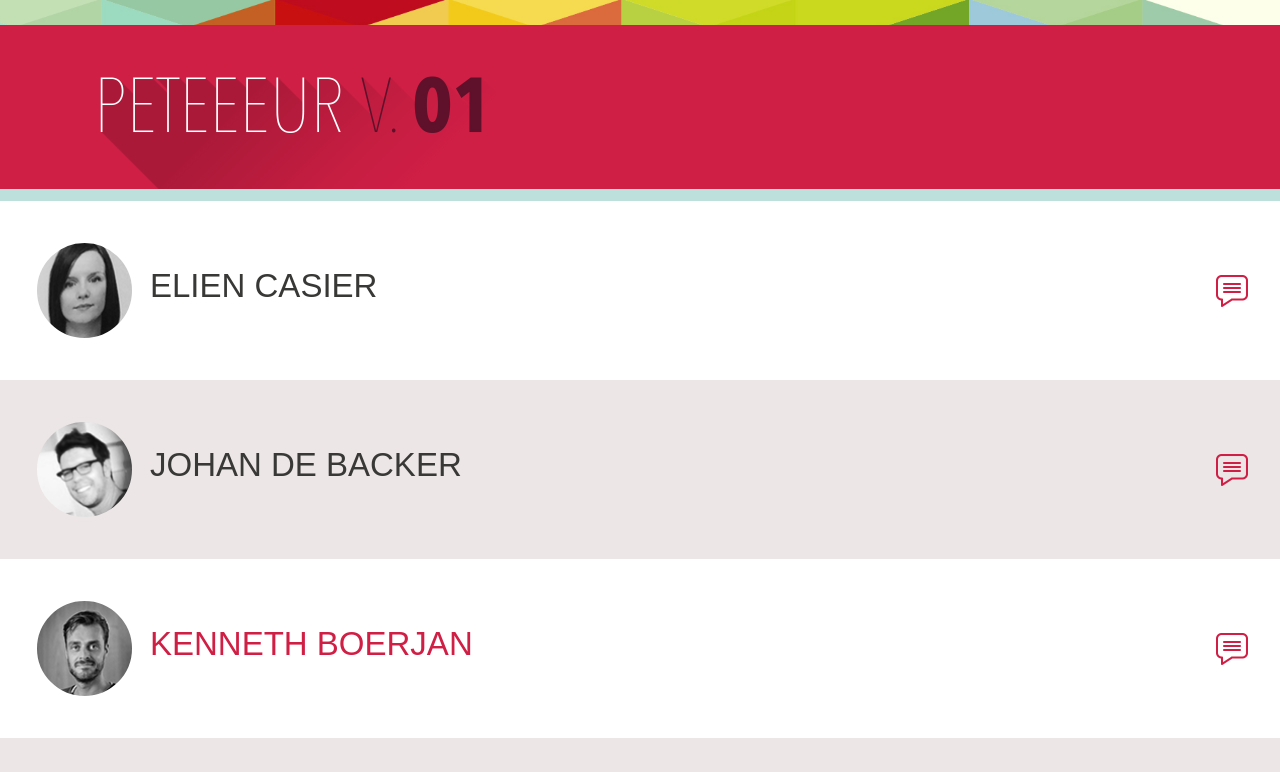
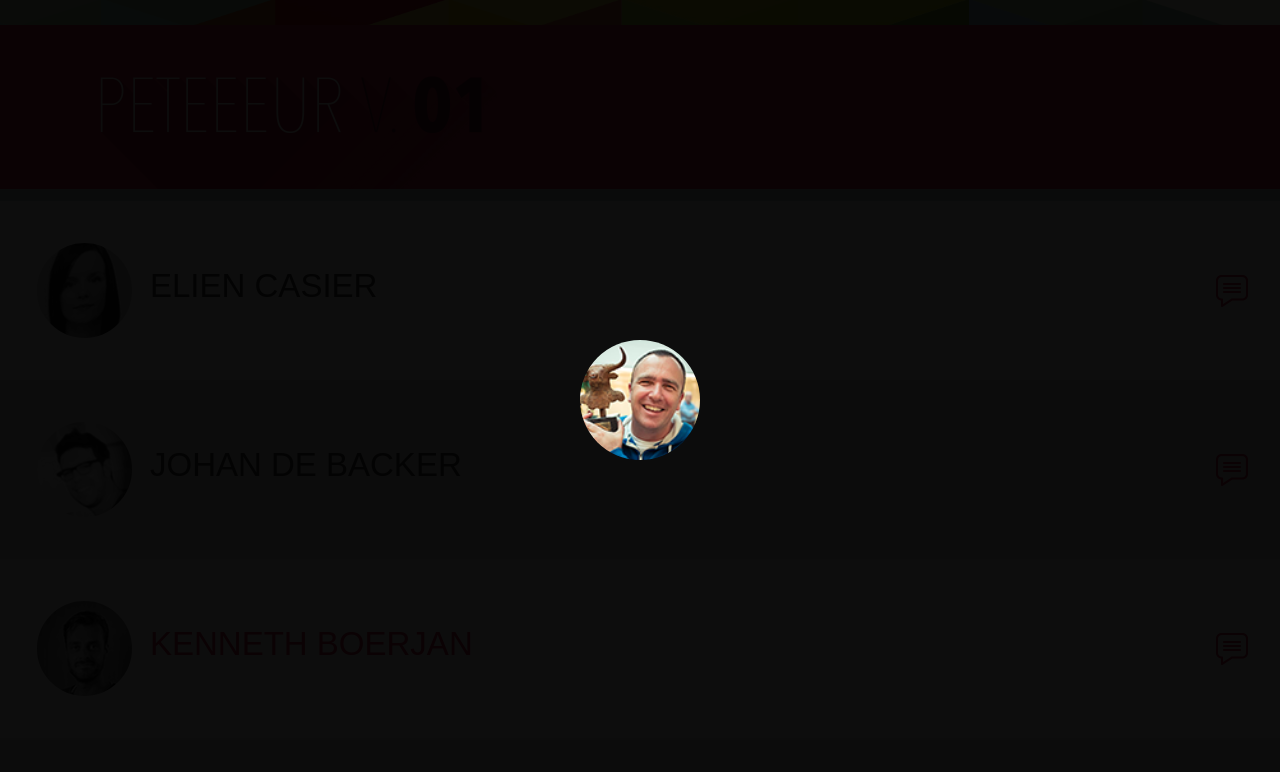
Before and after one commit to peterclijsters/peterclijsters.github.io, a plain HTML site: page index.html in a window 1280 px wide. Shown: the top 772 px of the page. Drawn offline with nearby package versions, Linux system fonts and the light colour scheme.

Commit message:
add konami code

```diff
--- a/css/main.less
+++ b/css/main.less
@@ -356,3 +356,32 @@ body {
 	}
 }
 }
+
+
+ .konami-overlay{
+ 	background:rgba(0,0,0,0.95);
+ 	width:100%;
+ 	height:100%;
+ 	position:absolute;
+ 	top:0;
+ 	left:0;
+ 	bottom:0;
+ 	right:0;
+ 	z-index:9999;
+ 	img{
+ 		position:absolute;
+ 		top:50%;
+ 		left:50%;
+ 		margin-left:-60px;
+ 		margin-top:-60px;
+ 		width:120px;
+ 		height:120px;
+ 		border-radius: 50%;
+ 	}
+ }
+
+.konami-active{
+	overflow:hidden;
+	width:100%;
+	height:100%;
+}
--- a/index.html
+++ b/index.html
@@ -14,7 +14,11 @@
 	<script type="text/javascript">try{Typekit.load();}catch(e){}</script>
 
 </head>
-<body>
+<body class="konami-active">
+
+<div class="konami-overlay">
+	<img src="css/img/img-peter.png">
+</div>
 
 	<div id="container">
 
--- a/js/main.js
+++ b/js/main.js
@@ -293,7 +293,24 @@ $(document).ready(function(){
 	$("#content li.start").show();
 
 
+});
 
 
 
+$(document).ready(function() {
+    var t = [],
+        e = "38,38,40,40,37,39,37,39,66,65";
+    $(document).keydown(function(n) {
+        if (t.push(n.keyCode), t.toString().indexOf(e) >= 0) {
+      	$(".konami-overlay").fadeOut(1000);
+      	$(".konami-overlay img").animate({
+      		width:500,
+      		height:500,
+      		marginLeft:-250,
+      		marginTop:-250
+      	},1000);
+      	$(".konami-active").removeClass("konami-active");
+        }
+        27 == n.keyCode && ($(".nyanCatBg").empty(), nc_audio.pause())
+    }), $(".thank-you").is(":visible") && ($(".planet").hide(), $("figure").hide())
 });
```
Also changed, not shown: css/main.css.
